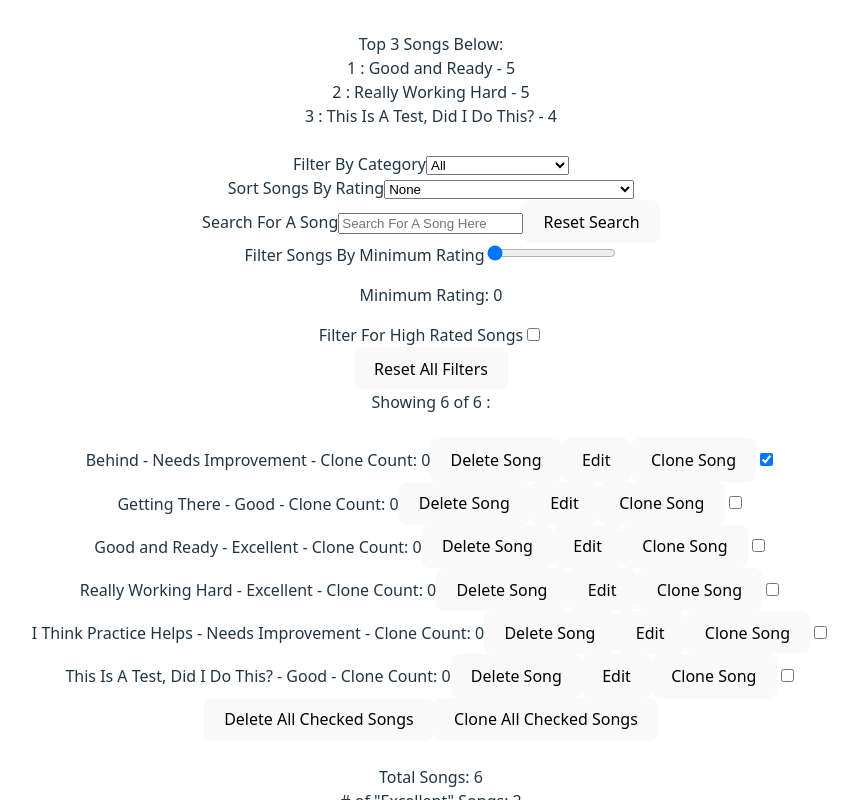
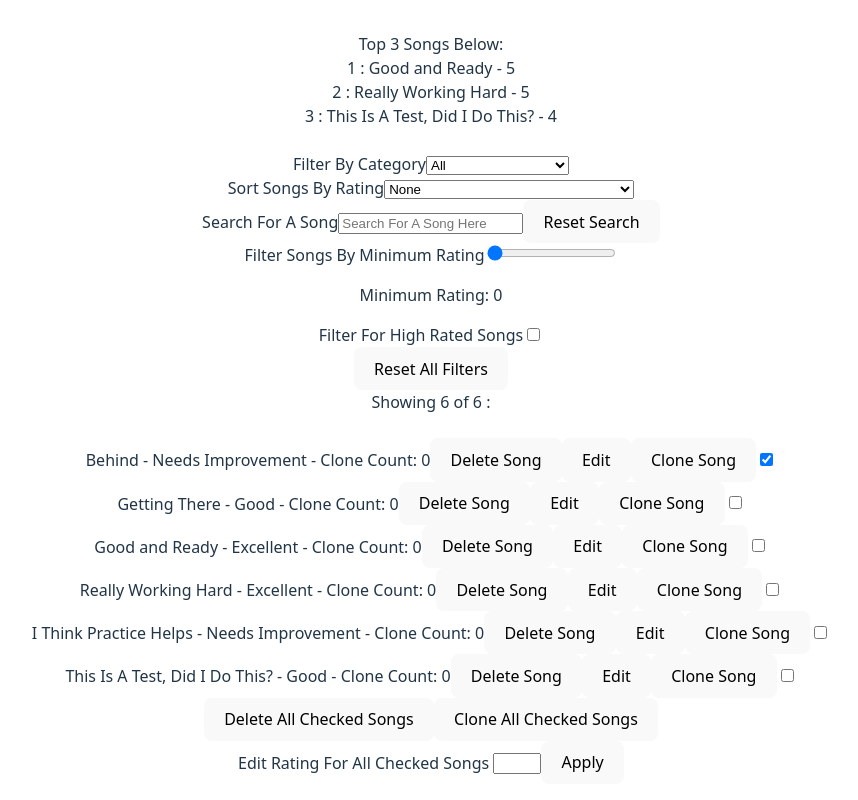
Before and after one commit to doshima2024/song-rating-practice-app, a React (Vite) app: page / in a window 1280 px wide. Both pictures are taken after a click on the checkbox 975 px from the left and 459 px from the top of the page. Shown: the top 800 px of the page, without its empty margins (209-1067 px from the left). Built offline with nearby package versions, Linux system fonts and the light colour scheme.

Commit message:
feat: add feature for the ability to bulk edit songs' ratings

```diff
--- a/src/App.jsx
+++ b/src/App.jsx
@@ -44,6 +44,7 @@ function App() {
   const [userHasPressedDelete, setUserHasPressedDelete] = useState(false);
   const [newRating, setNewRating] = useState('');
   const [selectedSongIds, setSelectedSongIds] = useState([]);
+  const [newBulkRating, setNewBulkRating] = useState('');
 
   const undoTimerIdRef = useRef(null);
 
@@ -183,6 +184,26 @@ function App() {
     setSelectedSongIds([]);
   };
 
+  const handleEditMultipleRatings = () => {
+    setSongs(prevSongs => {
+      const songsWithEditedRatings = prevSongs.map(song => {
+        if (selectedSongIds.includes(song.id)) {
+          const updatedSong = {
+            id: song.id,
+            name: song.name,
+            rating: newBulkRating,
+            cloneCount: song.cloneCount,
+          };
+          return updatedSong;
+        } else {
+          return song;
+        }
+      });
+      return songsWithEditedRatings;
+    });
+    setSelectedSongIds([]);
+  };
+
   const handleClearFilters = () => {
     setFilterCategory('all');
     setSearchTerm('');
@@ -239,6 +260,9 @@ function App() {
         selectedSongIds={selectedSongIds}
         handleDeleteMultipleSongs={handleDeleteMultipleSongs}
         handleCloneMultipleSongs={handleCloneMultipleSongs}
+        newBulkRating={newBulkRating}
+        setNewBulkRating={setNewBulkRating}
+        handleEditMultipleRatings={handleEditMultipleRatings}
       />
       <br></br>
       <SongStats songs={songs} />
--- a/src/components/SongDisplay.jsx
+++ b/src/components/SongDisplay.jsx
@@ -15,6 +15,9 @@ export const SongDisplay = ({
   selectedSongIds,
   handleDeleteMultipleSongs,
   handleCloneMultipleSongs,
+  newBulkRating,
+  setNewBulkRating,
+  handleEditMultipleRatings,
 }) => {
   const [songEditId, setSongEditId] = useState(null);
   const [songEditedName, setSongEditedName] = useState('');
@@ -49,6 +52,10 @@ export const SongDisplay = ({
     handleEditSong(id, songEditedName, songEditedRating);
     setSongEditId(null);
     setIsError(false);
+  };
+
+  const handleBulkRatingChange = e => {
+    setNewBulkRating(Number(e.target.value));
   };
 
   const filterOptions = [{ label: 'All' }, { label: 'Excellent' }, { label: 'Good' }, { label: 'Needs Improvement' }];
@@ -111,6 +118,11 @@ export const SongDisplay = ({
           <>
             <button onClick={() => handleDeleteMultipleSongs()}>Delete All Checked Songs</button>
             <button onClick={() => handleCloneMultipleSongs()}>Clone All Checked Songs</button>
+            <div>
+              <label>Edit Rating For All Checked Songs </label>
+              <input type="number" max="5" min="0" value={newBulkRating} onChange={handleBulkRatingChange}></input>
+              <button onClick={() => handleEditMultipleRatings()}>Apply</button>
+            </div>
           </>
         )}
       </div>
```
